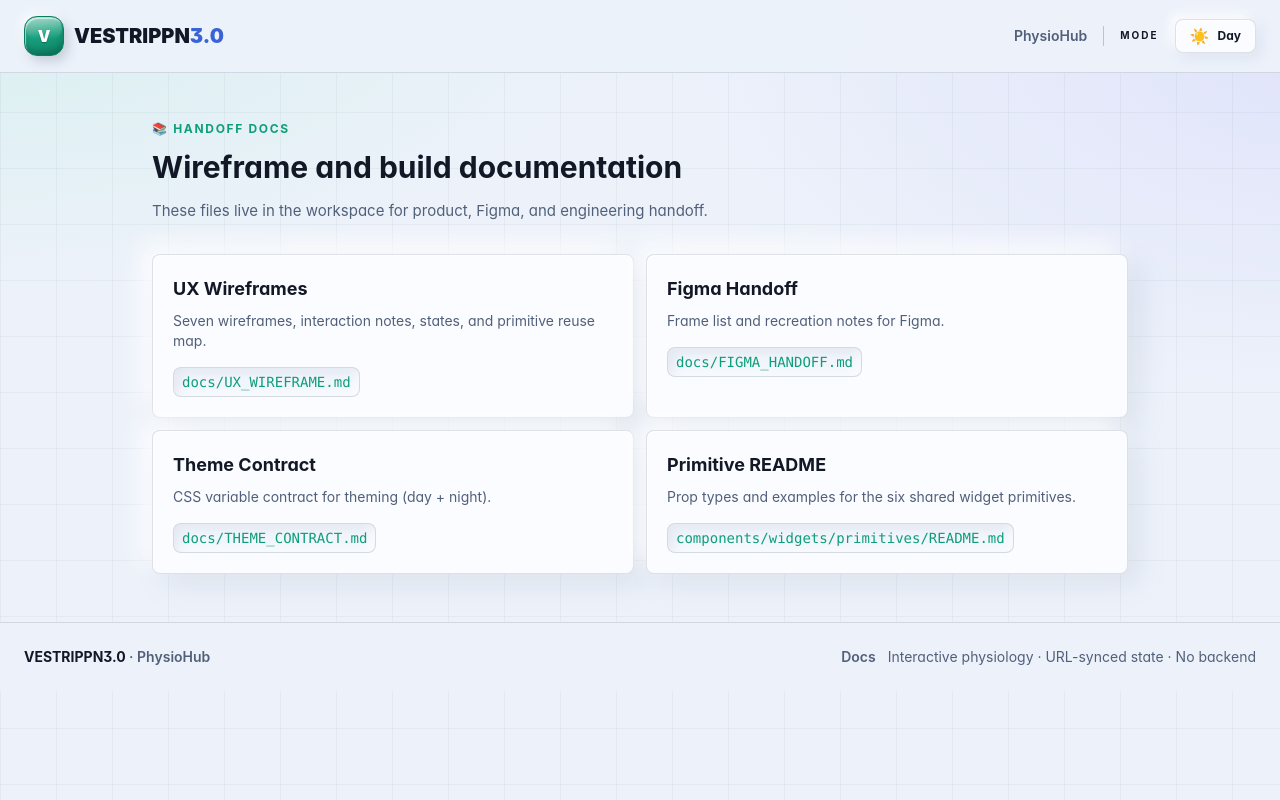
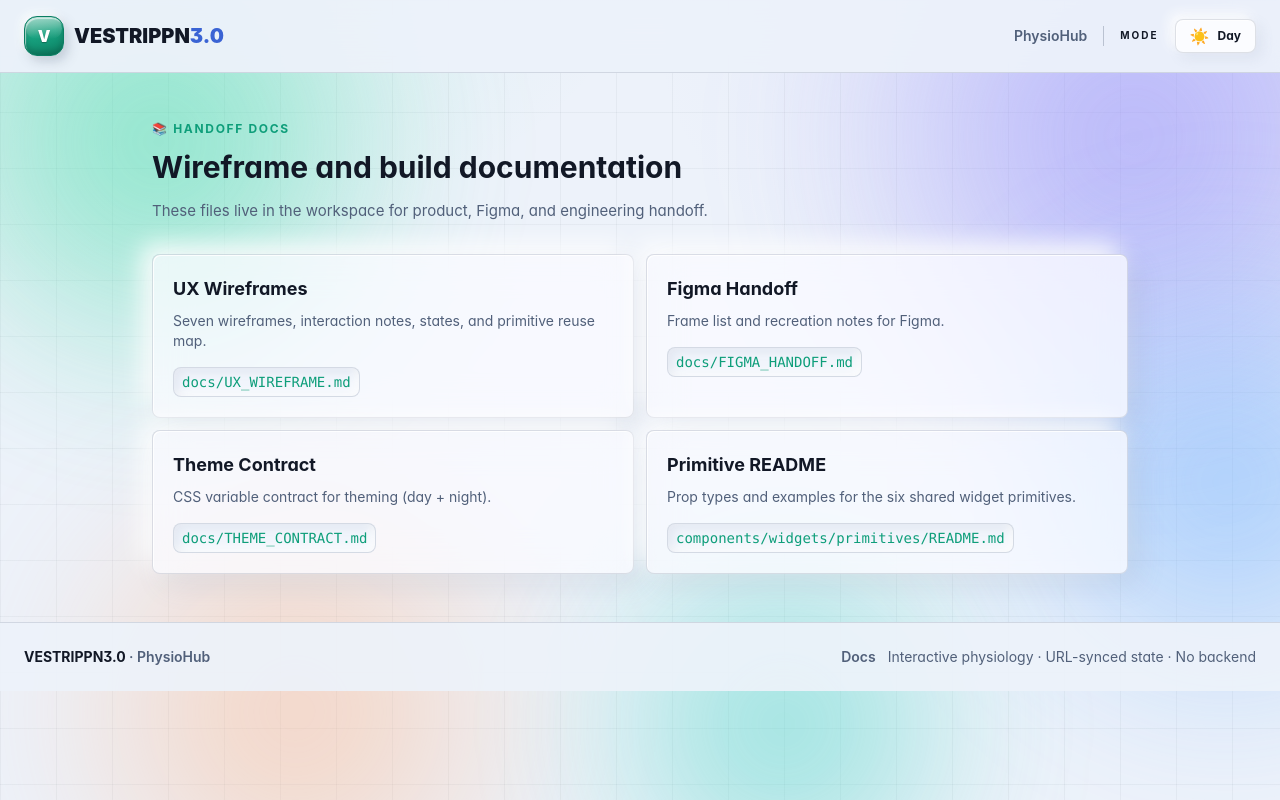
Before and after one commit to ativichkaiau/physiohub, a Next.js app: page /docs in a window 1280 px wide. Built offline with nearby package versions, Linux system fonts and the light colour scheme.

Commit message:
Make clay cards translucent in both themes

```diff
--- a/app/globals.css
+++ b/app/globals.css
@@ -16,6 +16,8 @@
   --ph-surface:       #fbfcff;
   --ph-surface-2:     #f1f5fc;
   --ph-surface-3:     #e7eef8;
+  --ph-card:          rgba(251, 252, 255, 0.76);
+  --ph-card-soft:     rgba(241, 245, 252, 0.70);
 
   /* Text */
   --ph-text:          #121826;
@@ -74,6 +76,8 @@
   --ph-surface:       #0f1117;
   --ph-surface-2:     #08090d;
   --ph-surface-3:     #191c24;
+  --ph-card:          rgba(15, 17, 23, 0.74);
+  --ph-card-soft:     rgba(8, 9, 13, 0.68);
 
   /* Text */
   --ph-text:          #f1f3f6;
@@ -161,9 +165,14 @@ body {
 .ph-blobs {
   position: fixed;
   inset: 0;
-  z-index: -1;
+  z-index: 0;
   overflow: hidden;
   pointer-events: none;
+}
+
+.ph-app-content {
+  position: relative;
+  z-index: 1;
 }
 
 .ph-blob {
@@ -206,7 +215,7 @@ body {
   50%      { transform: translate(28px, -26px) scale(1.07); }
 }
 
-/* Dark stays pure black — no wash, no blobs. */
+/* Dark keeps the OLED canvas while allowing the physiology fields through. */
 :root[data-theme="dark"] body {
   background:
     linear-gradient(var(--ph-grid) 1px, transparent 1px),
@@ -215,7 +224,19 @@ body {
   background-size: 56px 56px, 56px 56px, auto;
   background-attachment: fixed;
 }
-:root[data-theme="dark"] .ph-blobs { display: none; }
+:root[data-theme="dark"] .ph-blobs {
+  display: block;
+  opacity: 0.72;
+}
+
+:root[data-theme="dark"] .ph-blobs .ph-blob {
+  filter: blur(82px) saturate(118%);
+  opacity: 0.42;
+}
+
+:root[data-theme="dark"] .ph-blobs .ph-blob-4 {
+  opacity: 0.32;
+}
 
 button, input, select { font: inherit; }
 a { color: inherit; }
@@ -1149,6 +1170,43 @@ svg { display: block; }
 }
 
 /* =====================================================================
+   Translucent clay cards let the physiology colour fields show through
+   without reducing chart contrast inside the recessed plot wells.
+   ===================================================================== */
+.ph-panel,
+.ph-hero,
+.ph-grid-panel,
+.ph-cockpit,
+.ph-cockpit-console,
+.ph-cockpit-stat,
+.ph-concept-panel,
+.ph-stat-tile,
+.ph-clay-stat,
+.ph-intro-card {
+  background-color: var(--ph-card);
+  backdrop-filter: blur(18px) saturate(124%);
+  -webkit-backdrop-filter: blur(18px) saturate(124%);
+}
+
+.ph-cockpit-console,
+.ph-stat-tile {
+  background-color: var(--ph-card-soft);
+}
+
+:root[data-theme="dark"] .ph-panel,
+:root[data-theme="dark"] .ph-hero,
+:root[data-theme="dark"] .ph-grid-panel,
+:root[data-theme="dark"] .ph-cockpit,
+:root[data-theme="dark"] .ph-cockpit-console,
+:root[data-theme="dark"] .ph-cockpit-stat,
+:root[data-theme="dark"] .ph-concept-panel,
+:root[data-theme="dark"] .ph-stat-tile,
+:root[data-theme="dark"] .ph-clay-stat,
+:root[data-theme="dark"] .ph-intro-card {
+  border-color: color-mix(in srgb, var(--ph-border-strong), transparent 18%);
+}
+
+/* =====================================================================
    Day / night transition. Where the View Transitions API is available the
    toggle drives a circular reveal of the new theme (JS animates the clip
    path); we disable the default crossfade and stack new over old so the
--- a/app/layout.tsx
+++ b/app/layout.tsx
@@ -35,7 +35,7 @@ export default function RootLayout({ children }: { children: React.ReactNode })
           <span className="ph-blob ph-blob-4" />
           <span className="ph-blob ph-blob-5" />
         </div>
-        <div className="min-h-screen text-ph-text">
+        <div className="ph-app-content min-h-screen text-ph-text">
           <header className="ph-app-header">
             <div className="ph-app-header-inner mx-auto flex w-full max-w-[1500px] items-center justify-between gap-3 px-4 sm:px-6">
               <Link href="/" className="focus-ring flex min-w-0 items-center gap-2.5 rounded-ph no-underline">
```
